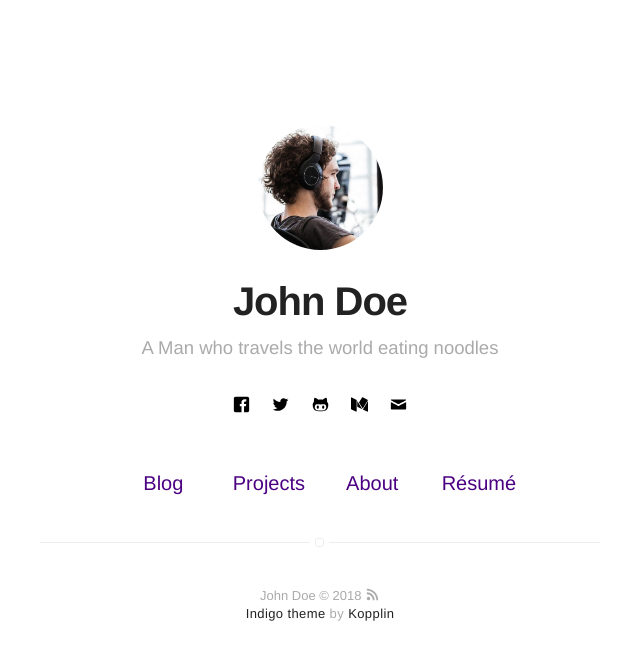
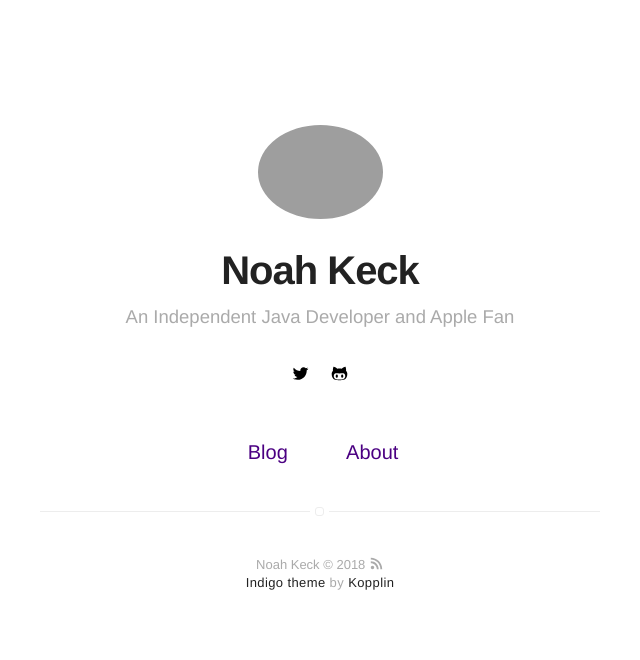
Before and after one commit to noah978/noah978.github.io, a Jekyll site: the page built from index.html, in a window 1280 px wide. Shown: the top 660 px of the page, without its empty margins (320-960 px from the left). Built offline with Jekyll 4.4.1, drawn with Linux system fonts in a browser that asks for light colours.

Commit message:
Update _config.yml

```diff
--- a/_config.yml
+++ b/_config.yml
@@ -1,25 +1,25 @@
 # main text of home
-name: John Doe
-bio: A Man who travels the world eating noodles
+name: Noah Keck
+bio: An Independent Java Developer and Apple Fan
 
 # twitter summary info
-description: A blog about technology and stuff related
+description: Independent Developer Blog
 
 # if it's an external image, update below for true
 # better with square images
 external-image: false
-picture: assets/images/profile.jpg
+picture: assets/images/noah_keck_silouette.jpg
 
 # If you want to include your resume, set to true
 # and specify source (external or local).
-resume: true
+resume: false
 resume-external: true
 resume-url: https://google.com/?q=my+resume
 
-url: https://koppl.in/indigo
+url: http://noah978.github.io
 # your url: http://USERNAME.github.io
 
-permalink: /:title/
+permalink: /:categories/:year/:month/:day/:title/
 
 # To enable google analytics, supply your token below
 # analytics-google: 'UA-MYANALYTICS'
@@ -34,37 +34,31 @@ disqus:
   categories: [blog, project] # only show disqus for posts that have these categories
 
 # if you don't have any of social below, comment the line
-facebook: myfacebook
-twitter: mytwitter
+#facebook: myfacebook
+twitter: horn978
 # google: mygoogle
 # instagram: myinstagram
 # pinterest: mypinterest
 # linkedin: mylinkedin
 # youtube: myyoutube
 # spotify: myspotify
-github: mygithub
+github: noah978
 # lastfm: mylastfm
 # stackoverflow: 7044681/mystackoverflow
 # quora: userquora
-# reddit: username
-medium: medium
+# reddit: noah978
+# medium: medium
 # vimeo: myvimeo
 # lanyrd: mylanyrd
-email: myemail@gmail.com
+# email: noahkeck@mindspring.com
 
 authors:
-    johndoe:
-        name: John Doe
-        bio: A Man who travels the world eating noodles
+    noah:
+        name: Noah Keck
+        bio: Independent Java Developer and Apple Fan
         external-image: false
-        picture: assets/images/profile.jpg
-        twitter: johndoe
-    jamesfoster:
-        name: James Foster
-        bio: A Man who develops software with coffee
-        external-image: false
-        picture: assets/images/james.jpg
-        twitter: jamesfoster
+        picture: assets/images/noah_keck_silouette.jpg
+        twitter: horn978
 
 # do you want a larger site? change the option below
 # options: [normal, large] | default: normal
@@ -76,7 +70,7 @@ width: normal
 # paginate_path: "blog/:num/"
 
 # if you don't need projects, comment the *projects* configs below
-projects: true
+projects: false
 
 # if you don't need "about" or "blog", comment them out below
 about: true
```
